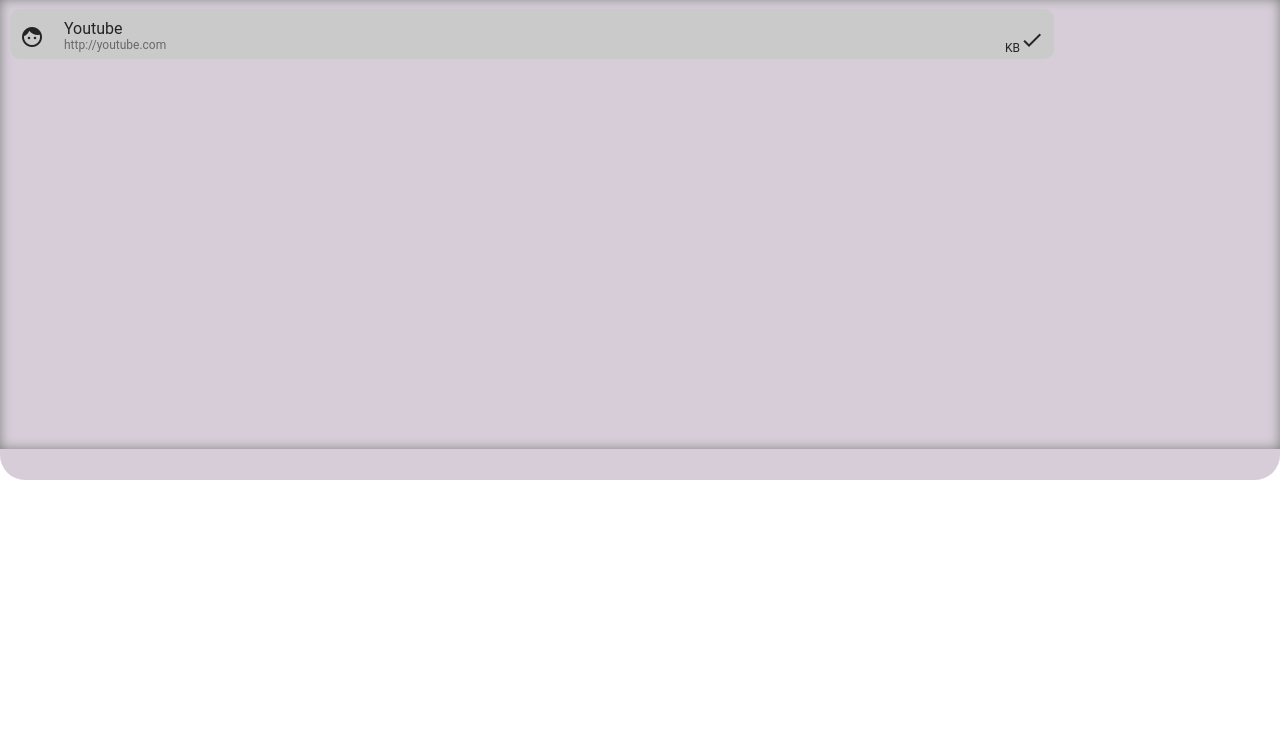
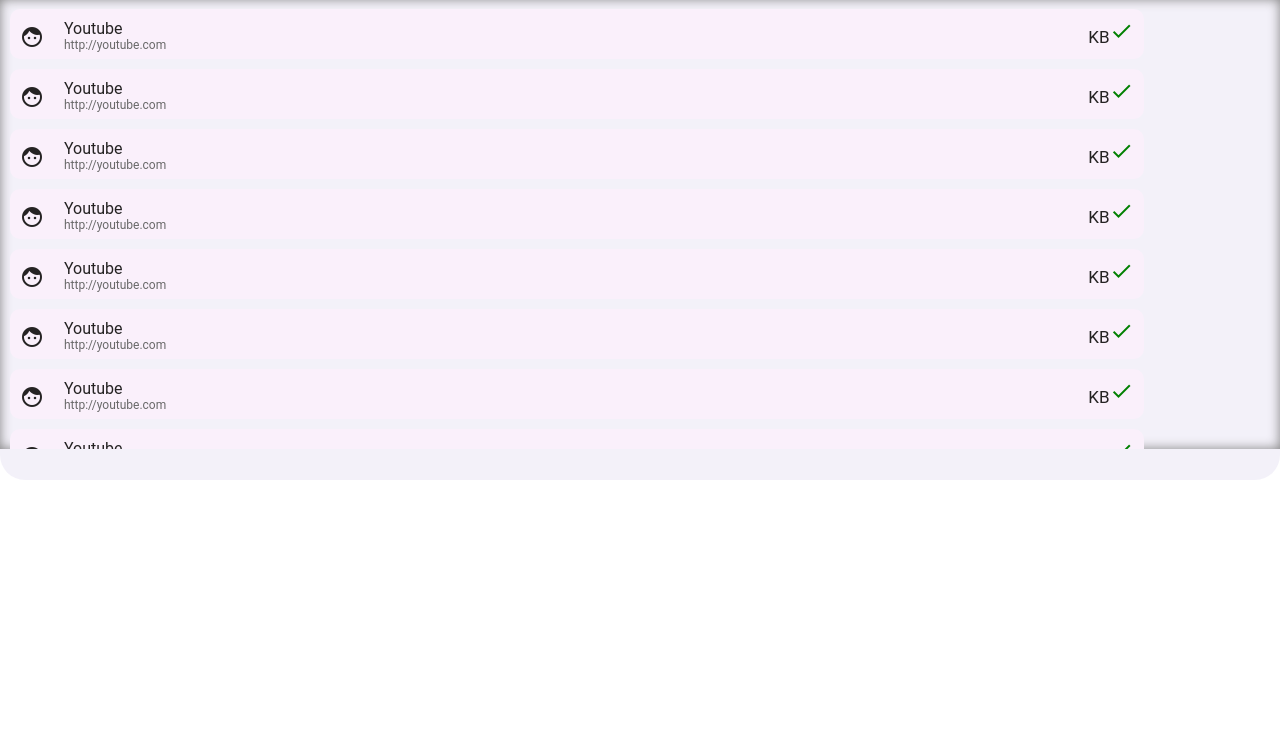
Before and after one commit to falldeaf/chrome-pip, a browser extension: page index.html in a window 1280 px wide. Shown: the part 69-800 px from the top of the page. Drawn offline with Linux system fonts and the light colour scheme.

Commit message:
interface

```diff
--- a/index.html
+++ b/index.html
@@ -29,7 +29,7 @@
 	}
 
 	#main {
-		background-color: #cec3d0d4;
+		background-color: #F0EDF8C9;
 		height: 500px;
 		border-radius: 25px;
 		/* border: 9px solid #4b5067; */
@@ -67,11 +67,11 @@
 
 	#applist li {
 		cursor: pointer;
-		background-color: #cacaca;
+		background-color: #FAF0FB;
 		margin: 10px;
 		padding: 10px;
 		height: 30px;
-		width: 80%;
+		width: 87%;
 		border-radius: 10px;
 	}
 
@@ -96,12 +96,11 @@
 	}
 
 	.kb {
-	  float:right;
-	  font-size: 12px;
-    padding-top: 9px;
+		float:right;
+		font-size: 17px;
 	}
 
-	.check {
+	.check-icon {
 		color:green;
 		font-size:12px;
 	}
@@ -119,13 +118,18 @@
 		<div id="main">
 			videoPeep
 			<ul id="applist">
-			<li>
-				<div class="icon"><i class="material-icons">face</i></div>
-				<div class="titles">
-					<div class="title">Youtube</div>
-					<div class="url">http://youtube.com</div>
-				</div>
-				<div class="kb"> KB<i class="check_icon material-icons">check</i> </div></li>
+			<li><div class="icon"><i class="material-icons">face</i></div><div class="titles"><div class="title">Youtube</div><div class="url">http://youtube.com</div></div><div class="kb"> KB<i class="check-icon material-icons">check</i> </div></li>
+			<li><div class="icon"><i class="material-icons">face</i></div><div class="titles"><div class="title">Youtube</div><div class="url">http://youtube.com</div></div><div class="kb"> KB<i class="check-icon material-icons">check</i> </div></li>
+			<li><div class="icon"><i class="material-icons">face</i></div><div class="titles"><div class="title">Youtube</div><div class="url">http://youtube.com</div></div><div class="kb"> KB<i class="check-icon material-icons">check</i> </div></li>
+			<li><div class="icon"><i class="material-icons">face</i></div><div class="titles"><div class="title">Youtube</div><div class="url">http://youtube.com</div></div><div class="kb"> KB<i class="check-icon material-icons">check</i> </div></li>
+			<li><div class="icon"><i class="material-icons">face</i></div><div class="titles"><div class="title">Youtube</div><div class="url">http://youtube.com</div></div><div class="kb"> KB<i class="check-icon material-icons">check</i> </div></li>
+			<li><div class="icon"><i class="material-icons">face</i></div><div class="titles"><div class="title">Youtube</div><div class="url">http://youtube.com</div></div><div class="kb"> KB<i class="check-icon material-icons">check</i> </div></li>
+			<li><div class="icon"><i class="material-icons">face</i></div><div class="titles"><div class="title">Youtube</div><div class="url">http://youtube.com</div></div><div class="kb"> KB<i class="check-icon material-icons">check</i> </div></li>
+			<li><div class="icon"><i class="material-icons">face</i></div><div class="titles"><div class="title">Youtube</div><div class="url">http://youtube.com</div></div><div class="kb"> KB<i class="check-icon material-icons">check</i> </div></li>
+			<li><div class="icon"><i class="material-icons">face</i></div><div class="titles"><div class="title">Youtube</div><div class="url">http://youtube.com</div></div><div class="kb"> KB<i class="check-icon material-icons">check</i> </div></li>
+			<li><div class="icon"><i class="material-icons">face</i></div><div class="titles"><div class="title">Youtube</div><div class="url">http://youtube.com</div></div><div class="kb"> KB<i class="check-icon material-icons">check</i> </div></li>
+			<li><div class="icon"><i class="material-icons">face</i></div><div class="titles"><div class="title">Youtube</div><div class="url">http://youtube.com</div></div><div class="kb"> KB<i class="check-icon material-icons">check</i> </div></li>
+			<li><div class="icon"><i class="material-icons">face</i></div><div class="titles"><div class="title">Youtube</div><div class="url">http://youtube.com</div></div><div class="kb"> KB<i class="check-icon material-icons">check</i> </div></li>
 			</ul>
 		</div>
 	</div>
@@ -138,13 +142,13 @@
 	function setupApplist(app_list) {
 		for(var app of app_list) {
 			console.log(app.default_url);
-			var kb = (app.shortcuts) ? 'kb<i class="check material-icons">check</i>' : '';
+			var kb = (app.shortcuts) ? 'kb<i class="check-list material-icons">check</i>' : '';
 			var list_item =
 			`<li onclick="location.href='${app.default_url}';">
 				<div class="icon"><i class="material-icons">${app.icon}</i></div>
 				<div class="titles">
-					<div class="title">${app.name}</div>
-					<div class="url">${app.default_url}</div>
+					<div class="title">${app.name.substring(0,15)}</div>
+					<div class="url">${app.default_url.substring(0,10)}</div>
 				</div>
 				<div class="kb">${kb}</div>
 			</li>`;
```
